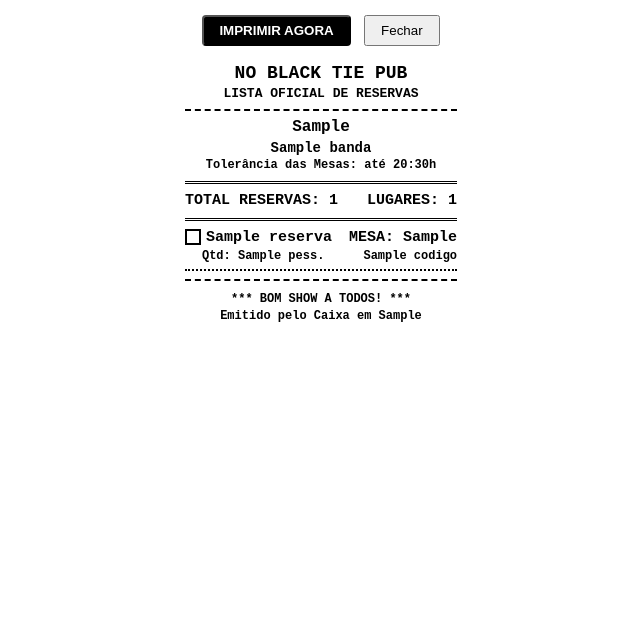
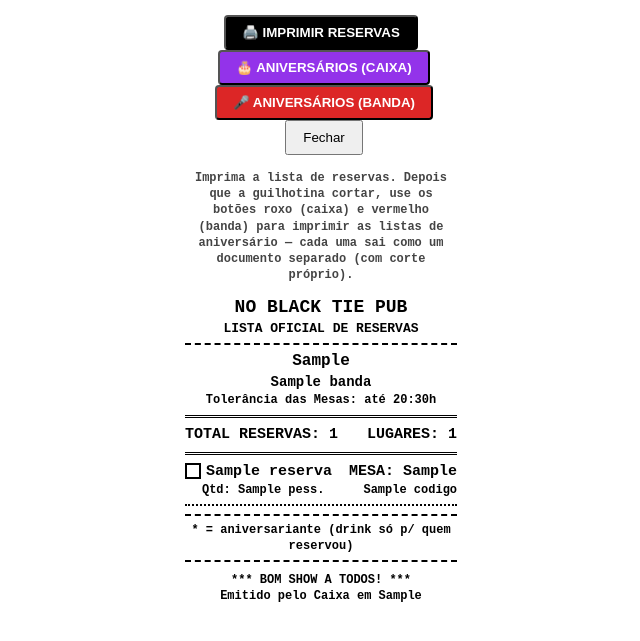
Before and after one commit to HCrepaldi/Cardapio-pub, a FastAPI app: template templates/imprimir_80mm.html in a window 1280 px wide. Shown: the top 641 px of the page, without its empty margins (319-959 px from the left). Run offline with FastAPI, Linux system fonts and the light colour scheme; the template is opened without the code that fills it: most values are stand-ins (such as "Sample title", 1, 10 or a date in 2020).

Commit message:
Adiciona listas de aniversariantes na impressao + datas em DD/MM/AA
- Lista oficial de reservas: aniversariante recebe '*' antes do nome + legenda
- Botao 'Aniversarios (Caixa)': nome + mesa + checkbox (controle do drink)
- Botao 'Aniversarios (Banda)': letra grande, sem checkbox (chamar no palco)
- Cada lista imprime como DOCUMENTO SEPARADO (1 clique = 1 doc = 1 corte da
  guilhotina, que corta ao fim de cada documento)
- Botoes/listas de aniversario so aparecem se houver aniversariante
- Datas do show e do rodape agora em DD/MM/AA
Testado contra PostgreSQL: com e sem aniversariantes, 3 docs, asterisco, data.

```diff
--- a/main.py
+++ b/main.py
@@ -227,6 +227,15 @@ def criar_show(data_show: str = Form(...), banda: str = Form(...), limite_capaci
     return RedirectResponse(url="/admin", status_code=status.HTTP_303_SEE_OTHER)
 
 # Impressão na Bobina de 80mm
+def _formatar_data_br(data_iso):
+    """Converte a data do show de '2026-09-25' (formato do banco) para
+    '25/09/26' (DD/MM/AA). Se vier em outro formato, devolve como está."""
+    try:
+        return datetime.strptime(str(data_iso), "%Y-%m-%d").strftime("%d/%m/%y")
+    except (ValueError, TypeError):
+        return str(data_iso)
+
+
 @app.get("/admin/imprimir/{show_id}", response_class=HTMLResponse)
 def imprimir_lista_80mm(request: Request, show_id: int, auth: bool = Depends(verificar_autenticacao)):
     conn = get_db_connection()
@@ -238,7 +247,18 @@ def imprimir_lista_80mm(request: Request, show_id: int, auth: bool = Depends(ver
     cursor.execute("SELECT COALESCE(SUM(qtd_pessoas), 0) FROM reservas WHERE show_id = ?", (show_id,))
     total_pessoas = cursor.fetchone()[0]
     conn.close()
+    # Lista só dos aniversariantes (para as listas separadas caixa/banda)
+    aniversariantes = [r for r in reservas if r["aniversario"] == "Sim"]
+    # Data do show em DD/MM/AA
+    data_show_br = _formatar_data_br(show["data_show"]) if show else ""
     # Data/hora REAL da impressão (momento em que o caixa emitiu a lista),
-    # no horário de Brasília, formato dd/mm/aaaa HH:MM. Não é a data do show.
-    data_impressao = datetime.now(FUSO_BRASILIA).strftime("%d/%m/%Y %H:%M")
-    return templates.TemplateResponse(request=request, name="imprimir_80mm.html", context={"show": show, "reservas": reservas, "total_pessoas": total_pessoas, "data_impressao": data_impressao})
+    # no horário de Brasília, formato dd/mm/aa HH:MM. Não é a data do show.
+    data_impressao = datetime.now(FUSO_BRASILIA).strftime("%d/%m/%y %H:%M")
+    return templates.TemplateResponse(request=request, name="imprimir_80mm.html", context={
+        "show": show,
+        "reservas": reservas,
+        "total_pessoas": total_pessoas,
+        "aniversariantes": aniversariantes,
+        "data_show_br": data_show_br,
+        "data_impressao": data_impressao,
+    })
--- a/templates/imprimir_80mm.html
+++ b/templates/imprimir_80mm.html
@@ -5,14 +5,13 @@
     <title>Lista de Reservas - No Black Tie Pub</title>
     <style>
         /* Formatação para bobina térmica de 80mm.
-           Impressora térmica NÃO imprime cinza: tudo precisa ser preto puro (#000)
-           e com fonte maior/negrito, senão sai apagado. */
+           Impressora térmica NÃO imprime cinza: tudo preto puro (#000),
+           fonte grande e negrito, senão sai apagado. */
         @page {
             size: 80mm auto;
             margin: 0;
         }
         * {
-            /* Força o navegador a imprimir as cores exatas (não "clarear" nada) */
             -webkit-print-color-adjust: exact !important;
             print-color-adjust: exact !important;
         }
@@ -23,13 +22,12 @@
             padding: 4mm 2mm;
             color: #000;
             background: #fff;
-            font-size: 14px;      /* era 11px - aumentado para legibilidade */
-            font-weight: bold;    /* tudo em negrito: sai bem mais forte na térmica */
+            font-size: 14px;
+            font-weight: bold;
             line-height: 1.35;
         }
         .text-center { text-align: center; }
         .bold { font-weight: bold; }
-        /* Linhas mais grossas e 100% pretas */
         .linha { border-top: 2px dashed #000; margin: 6px 0; }
         .linha-dupla { border-top: 3px double #000; margin: 7px 0; }
         .flex { display: flex; justify-content: space-between; }
@@ -37,7 +35,7 @@
         .item-reserva {
             margin-bottom: 8px;
             padding-bottom: 5px;
-            border-bottom: 2px dotted #000;   /* preto puro (antes era cinza claro) */
+            border-bottom: 2px dotted #000;
         }
         .box-check {
             display: inline-block;
@@ -47,35 +45,92 @@
             margin-right: 5px;
             vertical-align: middle;
         }
-        /* Detalhes (qtd/código): antes eram cinza e pequenos -> agora pretos e maiores */
-        .detalhe {
-            font-size: 12px;
-            color: #000;
-            margin-left: 17px;
+        .detalhe { font-size: 12px; color: #000; margin-left: 17px; }
+
+        /* Cabeçalho reutilizável pelas 3 listas */
+        .cabecalho .casa { font-size: 18px; font-weight: bold; }
+        .cabecalho .sub { font-size: 13px; }
+        .cabecalho .data { font-size: 16px; font-weight: bold; }
+        .cabecalho .banda { font-size: 14px; }
+
+        /* Lista de aniversários (versão CAIXA) */
+        .item-aniv {
+            display: flex;
+            align-items: center;
+            font-size: 16px;
+            margin-bottom: 10px;
+            padding-bottom: 6px;
+            border-bottom: 2px dotted #000;
         }
+        .item-aniv .mesa-aniv { margin-left: auto; }
+
+        /* Lista de aniversários (versão BANDA) - letras GRANDES, sem checkbox */
+        .item-banda {
+            font-size: 24px;
+            font-weight: bold;
+            text-align: center;
+            margin: 14px 0;
+            padding-bottom: 8px;
+            border-bottom: 3px solid #000;
+            line-height: 1.3;
+        }
+        .item-banda .mesa-b { font-size: 18px; display: block; }
+
+        /* --- CONTROLE DE QUAL DOCUMENTO IMPRIME ---
+           Na tela, mostramos só o documento de reservas (os outros ficam ocultos
+           e são acessados pelos botões). Na impressão, só imprime o documento
+           cuja classe está ativa no body -> assim sai UM documento por vez,
+           e a guilhotina corta ao final de cada impressão. */
+        .doc-aniv-caixa, .doc-aniv-banda { display: none; }
+
         @media print {
-            .no-print { display: none; }
+            .no-print { display: none !important; }
+            /* Por padrão (imprimir reservas), esconde os docs de aniversário */
+            .doc-aniv-caixa, .doc-aniv-banda { display: none !important; }
+            /* Quando o body pede um doc específico, mostra só ele */
+            body.imprimir-caixa .doc-reservas { display: none !important; }
+            body.imprimir-caixa .doc-aniv-caixa { display: block !important; }
+            body.imprimir-banda .doc-reservas { display: none !important; }
+            body.imprimir-banda .doc-aniv-banda { display: block !important; }
         }
     </style>
 </head>
 <body>
 
+    <!-- BOTÕES (só na tela, nunca impressos) -->
     <div class="no-print" style="margin-bottom: 15px; text-align: center;">
-        <button onclick="window.print()" style="padding: 6px 15px; font-weight: bold; cursor: pointer; background: #000; color: #fff; border-radius: 4px;">
-            IMPRIMIR AGORA
+        <button onclick="imprimirReservas()" style="padding: 8px 16px; font-weight: bold; cursor: pointer; background: #000; color: #fff; border-radius: 4px;">
+            🖨️ IMPRIMIR RESERVAS
         </button>
-        <button onclick="window.close()" style="padding: 6px 15px; cursor: pointer; margin-left: 5px;">
+        {% if aniversariantes %}
+        <button onclick="imprimirCaixa()" style="padding: 8px 16px; font-weight: bold; cursor: pointer; background: #9333ea; color: #fff; border-radius: 4px; margin-left: 6px;">
+            🎂 ANIVERSÁRIOS (CAIXA)
+        </button>
+        <button onclick="imprimirBanda()" style="padding: 8px 16px; font-weight: bold; cursor: pointer; background: #dc2626; color: #fff; border-radius: 4px; margin-left: 6px;">
+            🎤 ANIVERSÁRIOS (BANDA)
+        </button>
+        {% endif %}
+        <button onclick="window.close()" style="padding: 8px 16px; cursor: pointer; margin-left: 6px;">
             Fechar
         </button>
     </div>
 
-    <!-- CABEÇALHO DO PUB -->
-    <div class="text-center">
-        <div class="bold" style="font-size: 18px;">NO BLACK TIE PUB</div>
-        <div style="font-size: 13px;">LISTA OFICIAL DE RESERVAS</div>
+    {% if aniversariantes %}
+    <div class="no-print text-center" style="font-size: 12px; color: #444; margin-bottom: 12px;">
+        Imprima a lista de reservas. Depois que a guilhotina cortar, use os botões
+        roxo (caixa) e vermelho (banda) para imprimir as listas de aniversário — cada
+        uma sai como um documento separado (com corte próprio).
+    </div>
+    {% endif %}
+
+    <!-- ============ DOCUMENTO 1: LISTA OFICIAL DE RESERVAS ============ -->
+    <div class="doc-reservas">
+        <div class="text-center cabecalho">
+            <div class="casa">NO BLACK TIE PUB</div>
+            <div class="sub">LISTA OFICIAL DE RESERVAS</div>
             <div class="linha"></div>
-        <div class="bold" style="font-size: 16px;">{{ show.data_show }}</div>
-        <div style="font-size: 14px;">{{ show.banda }}</div>
+            <div class="data">{{ data_show_br }}</div>
+            <div class="banda">{{ show.banda }}</div>
             <div style="font-size: 12px;">Tolerância das Mesas: até 20:30h</div>
         </div>
 
@@ -88,11 +143,10 @@
 
         <div class="linha-dupla"></div>
 
-    <!-- LISTAGEM DOS CLIENTES -->
         {% for r in reservas %}
         <div class="item-reserva">
             <div class="flex bold" style="font-size: 15px;">
-            <span><span class="box-check"></span>{{ r.nome_cliente[:20] }}</span>
+                <span><span class="box-check"></span>{% if r.aniversario == 'Sim' %}* {% endif %}{{ r.nome_cliente[:20] }}</span>
                 <span>MESA: {{ r.mesas_alocadas }}</span>
             </div>
             <div class="flex detalhe">
@@ -104,19 +158,82 @@
         <div class="text-center">Nenhuma reserva aprovada para esta noite.</div>
         {% endfor %}
 
+        {% if aniversariantes %}
         <div class="linha"></div>
+        <div class="text-center" style="font-size: 12px;">* = aniversariante (drink só p/ quem reservou)</div>
+        {% endif %}
 
+        <div class="linha"></div>
         <div class="text-center" style="font-size: 12px; margin-top: 10px;">
             *** BOM SHOW A TODOS! ***<br>
             Emitido pelo Caixa em {{ data_impressao }}
         </div>
+    </div>
 
-    <!-- Script para abrir a caixa de impressão automaticamente -->
+    {% if aniversariantes %}
+    <!-- ============ DOCUMENTO 2: ANIVERSÁRIOS (CAIXA - com checkbox) ============ -->
+    <div class="doc-aniv-caixa">
+        <div class="text-center cabecalho">
+            <div class="casa">NO BLACK TIE PUB</div>
+            <div class="sub">🎂 ANIVERSARIANTES</div>
+            <div class="linha"></div>
+            <div class="data">{{ data_show_br }}</div>
+            <div class="banda">{{ show.banda }}</div>
+        </div>
+        <div class="linha-dupla"></div>
+        <div class="text-center" style="font-size: 12px; margin-bottom: 8px;">
+            Marque ao entregar o DRINK (só mediante reserva)
+        </div>
+        {% for a in aniversariantes %}
+        <div class="item-aniv">
+            <span class="box-check"></span>
+            <span>{{ a.nome_cliente[:20] }}</span>
+            <span class="mesa-aniv">MESA: {{ a.mesas_alocadas }}</span>
+        </div>
+        {% endfor %}
+        <div class="linha"></div>
+        <div class="text-center" style="font-size: 12px; margin-top: 8px;">
+            Emitido em {{ data_impressao }}
+        </div>
+    </div>
+
+    <!-- ============ DOCUMENTO 3: ANIVERSÁRIOS (BANDA - letra grande, sem checkbox) ============ -->
+    <div class="doc-aniv-banda">
+        <div class="text-center cabecalho">
+            <div class="casa">NO BLACK TIE PUB</div>
+            <div class="sub">🎤 PARABÉNS!</div>
+            <div class="linha"></div>
+            <div class="data">{{ data_show_br }}</div>
+            <div class="banda">{{ show.banda }}</div>
+        </div>
+        <div class="linha-dupla"></div>
+        {% for a in aniversariantes %}
+        <div class="item-banda">
+            {{ a.nome_cliente[:20] }}
+            <span class="mesa-b">Mesa {{ a.mesas_alocadas }}</span>
+        </div>
+        {% endfor %}
+        <div class="linha"></div>
+        <div class="text-center" style="font-size: 12px; margin-top: 8px;">
+            🎸 Chamar ao palco p/ Parabéns 🎂
+        </div>
+    </div>
+    {% endif %}
+
     <script>
-        window.onload = function() {
-            // Se preferir que abra direto o diálogo de impressão, descomente abaixo:
-            // window.print();
+        function imprimir(classe) {
+            document.body.classList.remove('imprimir-caixa', 'imprimir-banda');
+            if (classe) document.body.classList.add(classe);
+            window.print();
         }
+        function imprimirReservas() { imprimir(null); }
+        function imprimirCaixa()    { imprimir('imprimir-caixa'); }
+        function imprimirBanda()    { imprimir('imprimir-banda'); }
+
+        // Depois de imprimir, volta ao estado normal (mostrando reservas na tela)
+        window.onafterprint = function () {
+            document.body.classList.remove('imprimir-caixa', 'imprimir-banda');
+        };
     </script>
 </body>
 </html>
```
Lines whose indentation alone changed are shown as unchanged.
